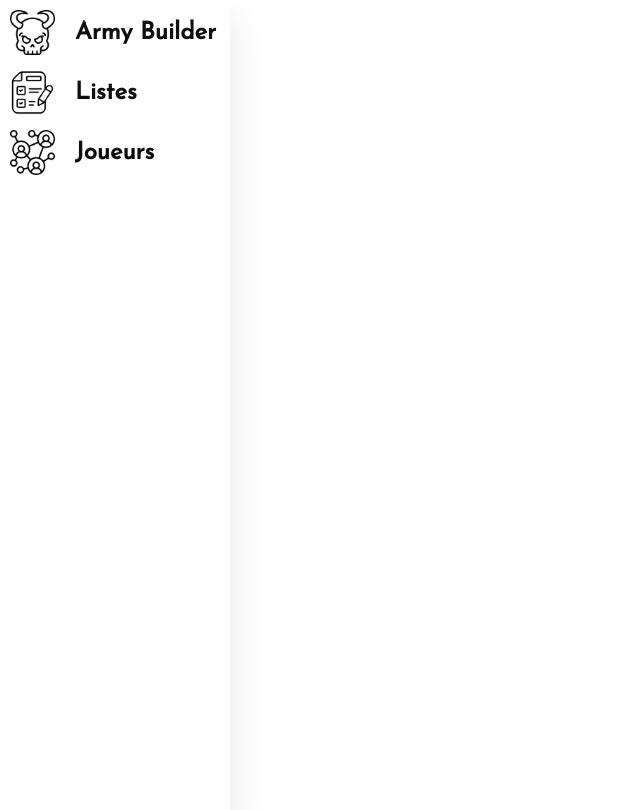
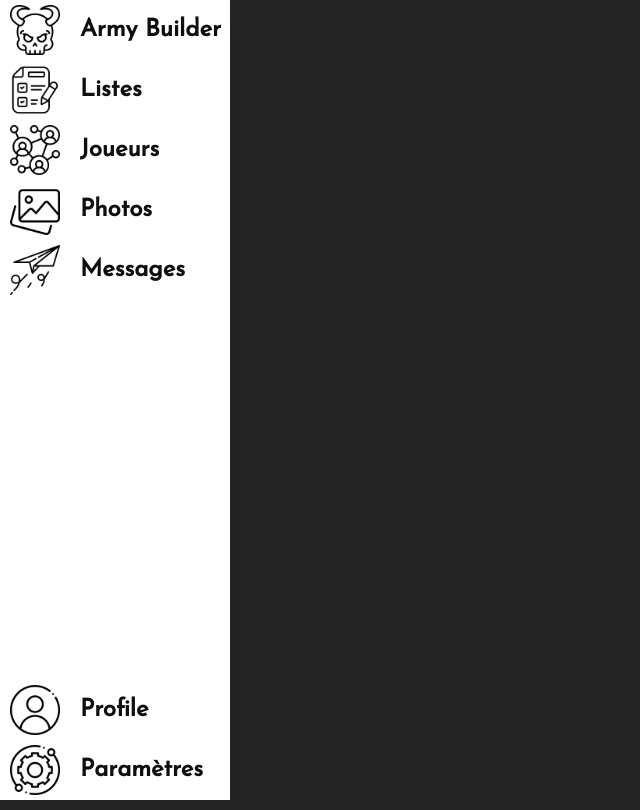
Before and after one commit to JarodCouprie/ArmyBuilder, a plain HTML site: page index.html in a window 1280 px wide. Shown: the whole page, without its empty margins (0-640 px from the left). Drawn offline with Linux system fonts and the light colour scheme.

Commit message:
navbar done

```diff
--- a/asset/style/style.css
+++ b/asset/style/style.css
@@ -3,6 +3,7 @@
     list-style-type: none;
     margin: 0;
     padding: 0;
+    outline: 0;
 }
 
 @font-face {
@@ -12,6 +13,7 @@
 
 body{
     color: #fff;
+    background-color: #252525;
     font-family: "josefin";
 }
 /*------------------------HEADER------------------------*/
@@ -19,31 +21,33 @@ header{
     position: absolute;
     top: 0;
     left: 0;
-    width: 50px;
+    width: 60px;
     height: 100%;
     background-color: #fff;
-    transition: width 0.4s linear;
+    transition: width 0.3s linear;
     overflow: hidden;
     box-shadow: 0 20px 35px rgba(0, 0, 0, 0.1);
     padding-left: 10px;
-    padding-top: 10px;
 }
 
 header:hover{
-    transition: width 1s ease;
+    transition: width 0.8s ease;
     width: 220px;
 }
 
 nav{
     width: 200px;
     height: 100%;
+    display: flex;
+    flex-direction: column;
+    justify-content: space-between;
 }
 
+
 .nav-link{
-    margin-bottom: 15px;
     display: flex;
     width: 220px;
-    height: 100%;
+    height: 60px;
     align-items: center;
     border-top-left-radius: 5px;
     border-bottom-left-radius: 5px;
@@ -51,16 +55,17 @@ nav{
 }
 
 .nav-link img{
-    width: 45px;
-    height: 45px;
+    width: 50px;
+    height: 50px;
 }
 
-.nav-link h1,h2{
+.nav-link h2{
     margin-left: 20px;
 }
 
 .nav-link:hover{
     background: rgb(176,255,216);
-    background: linear-gradient(90deg, rgba(176,255,216,1) 0%, rgba(0,23,14,1) 100%);
+    background: linear-gradient(90deg, #fff 0%, rgb(0, 93, 59) 100%);
     color: #fff;
+    transition: 0.3s ease-in-out;
 }
--- a/index.html
+++ b/index.html
@@ -10,32 +10,52 @@
 <body>
     <header>
         <nav>
-            <ul>
-                <li>
+            <div>
                 <a href="./" class="nav-link nav-icon">
                     <img src="./asset/logo/skull.png" alt="logo de Army Builder">
-                        <h1>
+                    <h2>
                         Army Builder
-                        </h1>
+                    </h2>
                 </a>
-                </li>
-                <li>
                 <a href="./" class="nav-link nav-list">
-                        <img src="./asset/logo/list.png" alt="logo de Army Builder">
+                    <img src="./asset/logo/list.png" alt="logo de liste">
                     <h2>
                         Listes
                     </h2>
                 </a>
-                </li>
-                <li>
                 <a href="./" class="nav-link nav-player">
-                        <img src="./asset/logo/networking.png" alt="logo de Army Builder">
+                    <img src="./asset/logo/networking.png" alt="logo d'un groupe de personnes">
                     <h2>
                         Joueurs
                     </h2>
                 </a>
-                </li>
-            </ul>
+                <a href="./" class="nav-link nav-picture">
+                    <img src="./asset/logo/picture.png" alt="logo d'une image">
+                    <h2>
+                        Photos
+                    </h2>
+                </a>
+                <a href="./" class="nav-link nav-message">
+                    <img src="./asset/logo/send.png" alt="logo d'un avion en papier'">
+                    <h2>
+                        Messages
+                    </h2>
+                </a>
+            </div>
+            <div class="container">
+                <a href="./" class="nav-link nav-profile">
+                    <img src="./asset/logo/profile.png" alt="logo d'un profile'">
+                    <h2>
+                        Profile
+                    </h2>
+                </a>
+                <a href="./" class="nav-link nav-setting">
+                    <img src="./asset/logo/setting.png" alt="logo d'une roue crantée'">
+                    <h2>
+                        Paramètres
+                    </h2>
+                </a>
+            </div>
         </nav>
     </header>
 </body>
```
Also changed, not shown: asset/logo/picture.png (added), asset/logo/profile.png (added), asset/logo/send.png (added), asset/logo/setting.png (added). Lines whose indentation alone changed are shown as unchanged.
